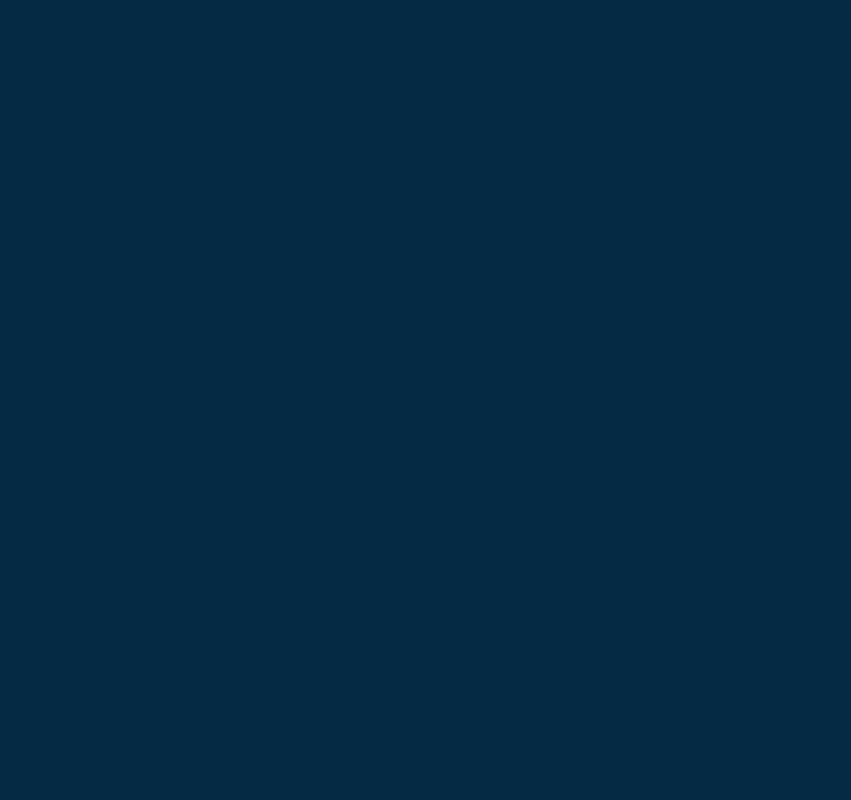
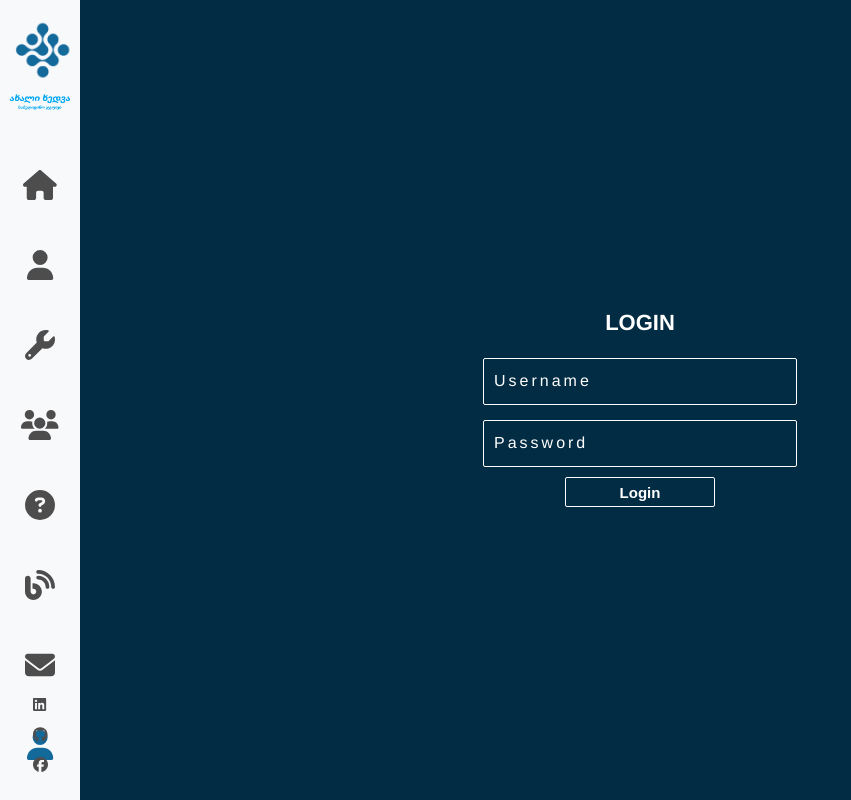
Before and after one commit to kapsona777/kapson-portfolio-github, a React (Create React App) app: page /login in a window 1280 px wide. Before the commit this address had no page. Shown: the whole page, without its empty margins (0-851 px from the left). Built offline with nearby package versions, Linux system fonts and the light colour scheme.

Commit message:
login added, fixed css issues

```diff
--- a/src/App.js
+++ b/src/App.js
@@ -8,6 +8,7 @@ import Team from './components/Team';
 import FAQ from './components/FAQ';
 import Blog from './components/Blog';
 import Contact from './components/Contact';
+import Login from './components/Login';
 
 function App() {
   return (
@@ -33,6 +34,9 @@ function App() {
          <Route path="/contact" element={<Layout />}>
             <Route index element = {<Contact />}/>
          </Route>
+         <Route path="/login" element={<Layout />}>
+            <Route index element = {<Login />}/>
+         </Route>
      </Routes>
   );
 }
--- a/src/components/About/index.js
+++ b/src/components/About/index.js
@@ -1,6 +1,8 @@
+import './index.scss';
+
 const About = () => {
     return (
-        <div>
+        <div id="about">
             <h1>About</h1>
         </div>
     )
--- a/src/components/About/index.scss
+++ b/src/components/About/index.scss
@@ -0,0 +1,8 @@
+#about{
+    display:flex;
+    flex-direction: column;
+    align-items: center;
+    justify-content: center;
+    height: 100vh;
+    width: 100vw;
+}
--- a/src/components/Blog/index.js
+++ b/src/components/Blog/index.js
@@ -1,3 +1,5 @@
+import './index.scss';
+
 const Blog = () => {
     return (
         <div>
--- a/src/components/Contact/index.js
+++ b/src/components/Contact/index.js
@@ -1,3 +1,5 @@
+import './index.scss';
+
 const Contact = () => {
   return (
     <div>
--- a/src/components/FAQ/index.js
+++ b/src/components/FAQ/index.js
@@ -1,3 +1,5 @@
+import './index.scss';
+
 const FAQ = () => {
     return (
         <div>
--- /dev/null
+++ b/src/components/Login/index.js
@@ -0,0 +1,18 @@
+import './index.scss';
+
+const Login = () => {
+    return (
+        <div class="loginContainer">
+            <div class="login">
+                <h1>LOGIN</h1>
+                <form>
+                    <input class='defaultInputs' type="text" placeholder="Username" />
+                    <input class='defaultInputs' type="password" placeholder="Password" />
+                    <button class='defaultButtons' type="submit">Login</button>
+                </form>
+            </div>
+        </div>
+    );
+}
+
+export default Login;
--- /dev/null
+++ b/src/components/Login/index.scss
@@ -0,0 +1,99 @@
+.loginContainer{
+    position:fixed;
+    display:flex;
+    flex-direction: column;
+    align-items: center;
+    justify-content: center;
+    height: 100vh;
+    width: 100vw;
+
+    .login{
+        display:flex;
+        flex-direction: column;
+        align-items: center;
+        justify-content: center;
+        height: 100vh;
+        width: 100vw;
+
+        h1{
+            color:#fff
+        }
+
+        form{
+            display:flex;
+            flex-direction: column;
+            align-items: center;
+            justify-content: center;
+            gap:5px;
+
+            .defaultButtons{
+                width:150px;
+                height:30px;
+                border:1px solid white;
+                border-radius:2px;
+                background-color:transparent;
+                color:white;
+                font-size:15px;
+                font-weight:600;
+
+                &:hover{
+                    background-color:white;
+                    color:#14699b;
+                    border:1px solid #14699b;
+                    cursor:pointer;
+                }
+
+                &:active{
+                    background-color:#14699b;
+                    color:white;
+                    border:1px solid white;
+                }
+
+
+
+
+            }
+
+            .defaultInputs{
+                width:300px;
+                height:35px;
+                padding-left:10px;
+                padding-top:5px;
+                padding-bottom:5px;
+                border:1px solid #fff;
+                border-radius:2px;
+                margin:5px;
+                background-color:transparent;
+                color:#fff;
+                letter-spacing:3px;
+
+                &::placeholder{
+                    color:#fff;
+                    font-size:medium;
+                    letter-spacing: 3px;
+                }
+
+
+                &:focus{
+                    outline:none;
+                }
+
+                &.error{
+                    border:1px solid red;
+                }
+
+                &.success{
+                    border:1px solid green;
+                }
+
+                &.warning{
+                    border:1px solid yellow;
+                }
+
+                &.info{
+                    border:1px solid blue;
+                }
+            }
+        }
+    }
+}
--- a/src/components/Services/index.js
+++ b/src/components/Services/index.js
@@ -1,3 +1,5 @@
+import './index.scss';
+
 const Services = () => {
     return (
         <div>
--- a/src/components/Sidebar/index.js
+++ b/src/components/Sidebar/index.js
@@ -43,6 +43,10 @@ const Sidebar = () => (
                 <FontAwesomeIcon icon={faEnvelope} color="#4d4d4e"/>
             </NavLink>
 
+            <NavLink exact="true" activeclassname="active" className="login-link" to="/login">
+                <FontAwesomeIcon icon={faUser} color="#4d4d4e"/>
+            </NavLink>
+
 
         </nav>
 
--- a/src/components/Sidebar/index.scss
+++ b/src/components/Sidebar/index.scss
@@ -117,6 +117,12 @@
             }
         }
 
+        a.login-link{
+            &:after{
+                content:'Login';
+            }
+        }
+
         a.active{
             svg{
                 color:#14699b;
--- a/src/components/Team/index.js
+++ b/src/components/Team/index.js
@@ -1,3 +1,5 @@
+import './index.scss';
+
 const Team = () => {
     return (
         <div>
```
